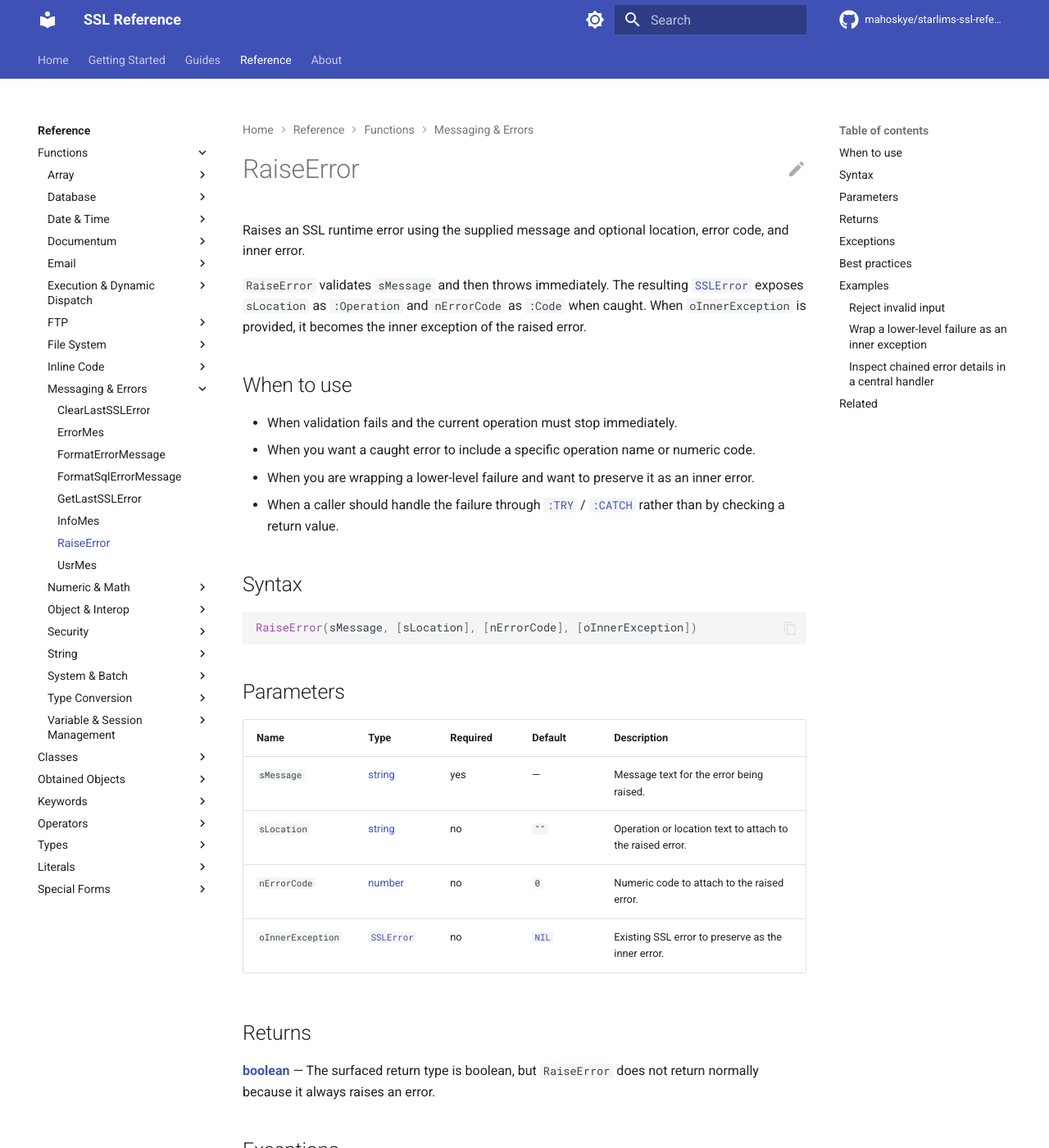
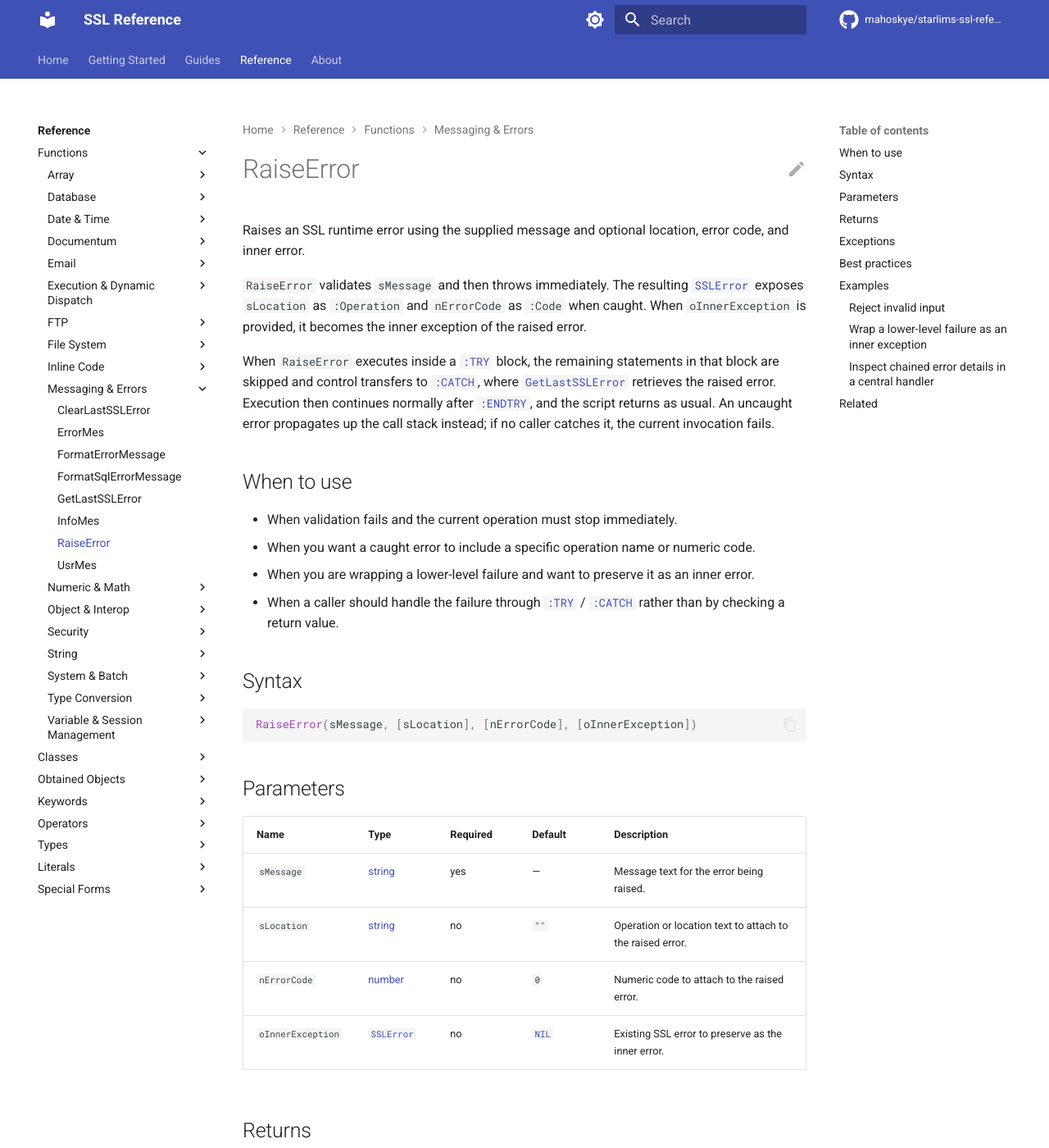
Before and after one commit to mahoskye/starlims-ssl-reference, an MkDocs documentation site: the page built from content/reference/functions/RaiseError.md, in a window 1280 px wide and 1400 px high. Shown: the whole window at 82% size. Built offline with MkDocs 1.6.1 and Material for MkDocs 9.7.7, drawn with Linux system fonts in a browser that asks for light colours; plug-ins that fetch from the network failed and are left out; comment, search, counter and statistics services are not loaded; some of the changed text lies outside the part shown.

Commit message:
docs: fix RaiseError catch semantics, exception text, example usage (closes #43)
- Document verified :TRY/:CATCH behavior from issue #43: remaining
  :TRY statements are skipped, :CATCH gets control, GetLastSSLError
  retrieves the error, execution continues after :ENDTRY, and uncaught
  errors propagate up the call stack.
- Correct the NIL-message exception text to the actual runtime message
  "RaiseError(): error message cannot be null."
- Fix example usage trailers that never exercised the documented error
  path ("SAM-001" passed validation / never hit the MISSING branch).
- Say ErrorMes writes to the server log rather than "displays".

Co-Authored-By: Claude Fable 5 <noreply@anthropic.com>

````diff
--- a/content/reference/functions/RaiseError.md
+++ b/content/reference/functions/RaiseError.md
@@ -14,6 +14,8 @@ starlims:
 Raises an SSL runtime error using the supplied message and optional location, error code, and inner error.
 
 `RaiseError` validates `sMessage` and then throws immediately. The resulting [`SSLError`](../classes/SSLError.md) exposes `sLocation` as `:Operation` and `nErrorCode` as `:Code` when caught. When `oInnerException` is provided, it becomes the inner exception of the raised error.
+
+When `RaiseError` executes inside a [`:TRY`](../keywords/TRY.md) block, the remaining statements in that block are skipped and control transfers to [`:CATCH`](../keywords/CATCH.md), where [`GetLastSSLError`](GetLastSSLError.md) retrieves the raised error. Execution then continues normally after [`:ENDTRY`](../keywords/ENDTRY.md), and the script returns as usual. An uncaught error propagates up the call stack instead; if no caller catches it, the current invocation fails.
 
 ## When to use
 
@@ -45,7 +47,7 @@ RaiseError(sMessage, [sLocation], [nErrorCode], [oInnerException])
 
 | Trigger | Exception message |
 | --- | --- |
-| `sMessage` is [`NIL`](../literals/nil.md). | `Error message cannot be null.` |
+| `sMessage` is [`NIL`](../literals/nil.md). | `RaiseError(): error message cannot be null.` |
 
 ## Best practices
 
@@ -83,8 +85,8 @@ Stop processing as soon as a required sample identifier is missing or too short.
 	:ENDIF;
 :ENDPROC;
 
-/* Usage;
-DoProc("ValidateSampleID", {"SAM-001"});
+/* Usage: raises error 1002 -- the caller must catch it, or the invocation fails;
+DoProc("ValidateSampleID", {"SAM"});
 ```
 
 ### Wrap a lower-level failure as an inner exception
@@ -117,8 +119,8 @@ Catch a lower-level error, then raise a new one with higher-level context while
 	:ENDTRY;
 :ENDPROC;
 
-/* Usage;
-DoProc("ProcessSample", {"SAM-001"});
+/* Usage: re-raises with context -- catch it as shown in the next example;
+DoProc("ProcessSample", {"MISSING"});
 ```
 
 ### Inspect chained error details in a central handler
@@ -153,7 +155,7 @@ Handle a re-raised error centrally and inspect both the top-level error and its
 DoProc("RunBatch", {"MISSING"});
 ```
 
-[`ErrorMes`](ErrorMes.md) displays:
+[`ErrorMes`](ErrorMes.md) writes to the server log:
 
 ```text
 Message: ProcessSample failed for MISSING
````
Also changed, not shown: 1 other file.
